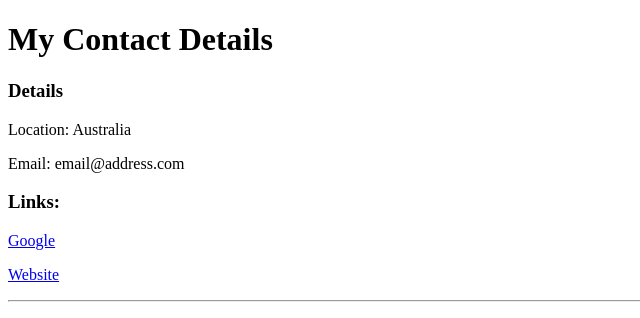
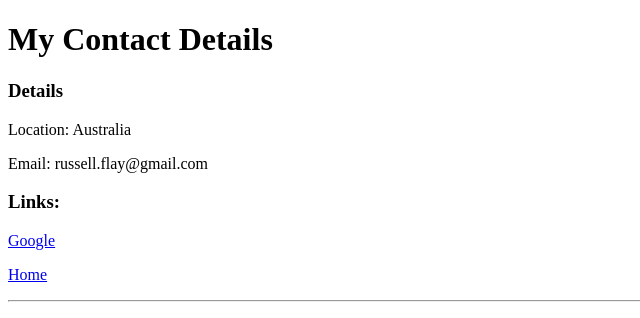
Before and after one commit to flayer2132/CV, a plain HTML site: page contact.html in a window 1280 px wide. Shown: the top 318 px of the page, 0-640 px from the left. Drawn offline with Linux system fonts and the light colour scheme.

Commit message:
Add initial CV website files

```diff
--- a/contact.html
+++ b/contact.html
@@ -10,10 +10,10 @@
     <h1>My Contact Details</h1>
     <h3>Details</h3>
     <p>Location: Australia</p>
-    <p>Email: email@address.com</p>
+    <p>Email: russell.flay@gmail.com</p>
     <h3>Links:</h3>
     <p><a href="www.google.com">Google</a></p>
-    <p><a href="index.html">Website</a></p>
+    <p><a href="index.html">Home</a></p>
     <hr />
     <h3>Contact Me</h3>
     <form action="mailto:russell.flay@gmail.com" method="post">
```
Also changed, not shown: index.html (+1 -1 lines), images/latte_art.jpg (added).
